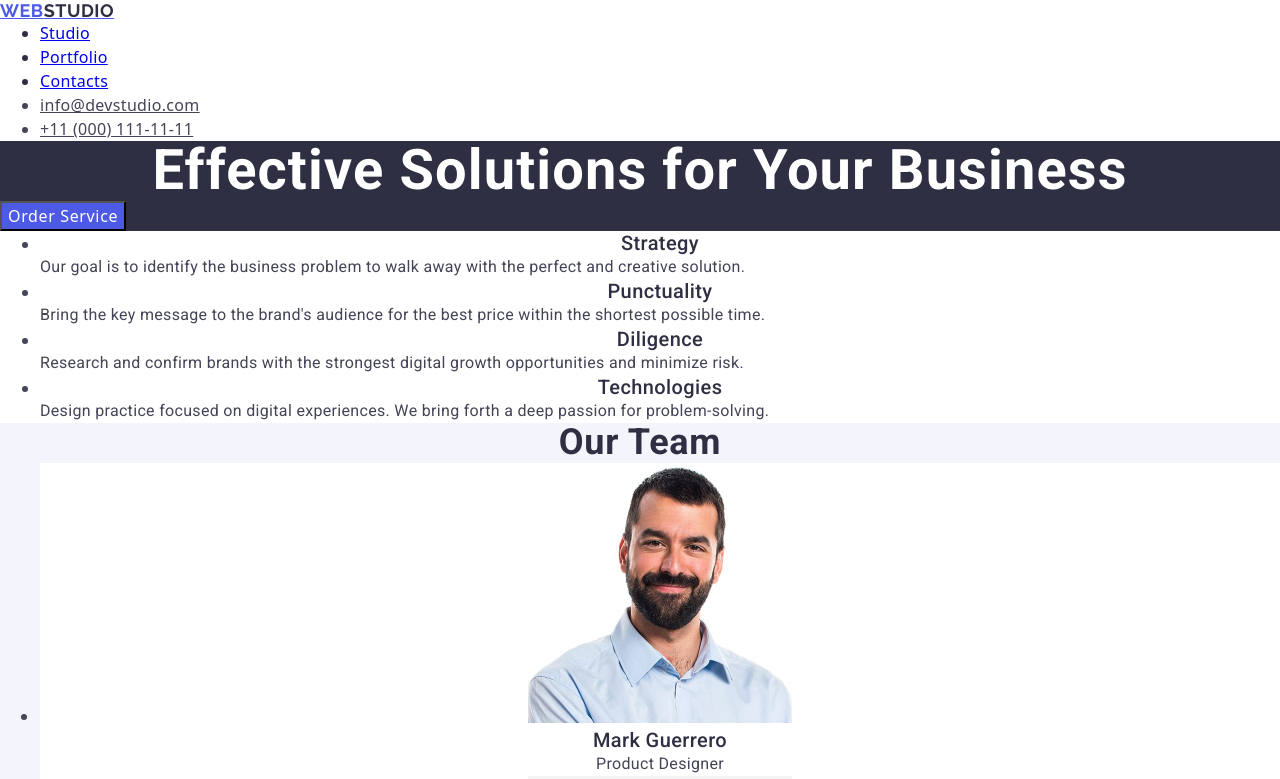
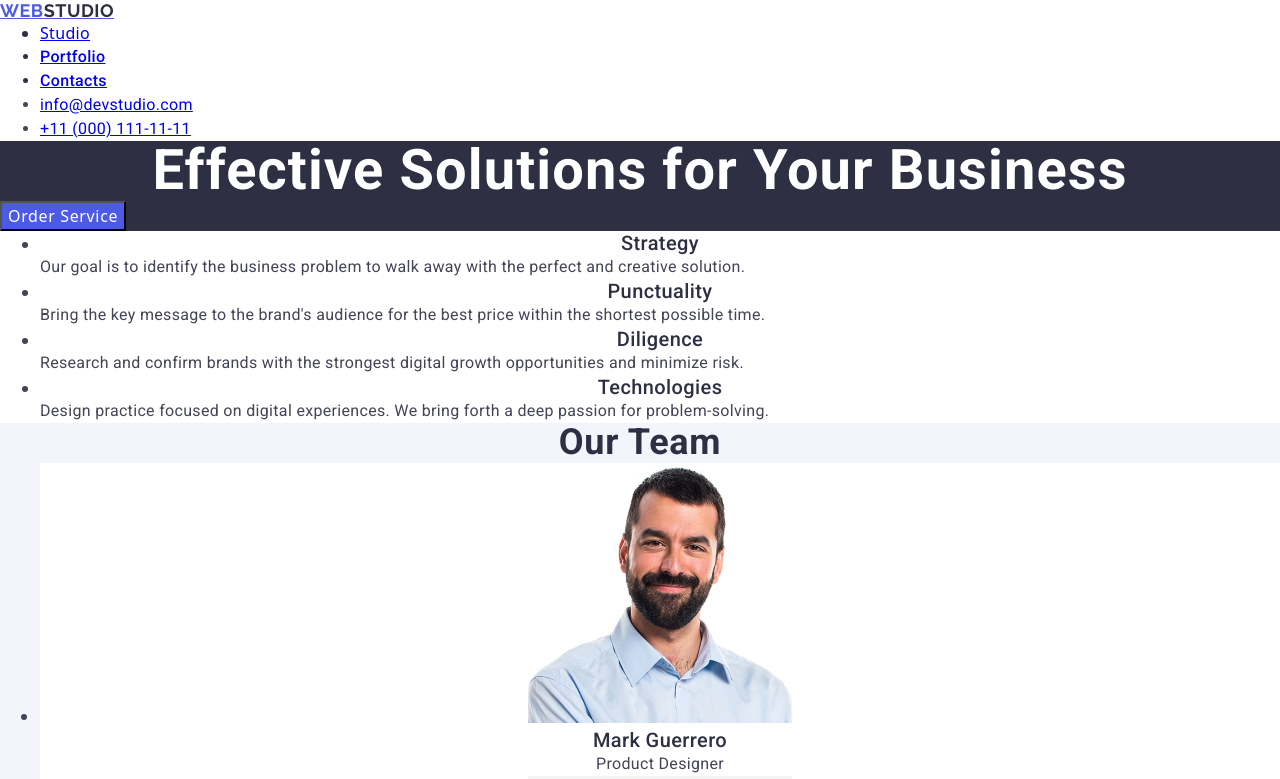
Before and after one commit to 123Vika321/goit-markup-hw-02, a website: page index.html in a window 1280 px wide. Shown: the top 779 px of the page. Drawn offline with nearby package versions, Linux system fonts and the light colour scheme.

Commit message:
error corect

```diff
--- a/css/styles.css
+++ b/css/styles.css
@@ -50,36 +50,48 @@ h3 {
   color: var(--navy-blue);
 }
 
-.header-navigation-list: a:hover {
-  color: var(--ocean);
-}
-
-.header-navigation-list: a:focus,
-.header-navigation-list: a:active {
-  color: var(--ocean);
-}
-
 .header-navigation-list {
   font-weight: 500;
   font-size: 16px;
   line-height: 150%;
   letter-spacing: 0.02em;
-  color: var(--grey);
+  color: var(--navy-blue);
+}
+
+.header-navigation-list a:hover,
+.header-navigation-list a:focus,
+.header-navigation-list a:active {
+  color: var(--ocean);
+}
+
+.header-navigation-list-next {
+  font-family: var(--font-family);
+  font-weight: 500;
+  font-size: 16px;
+  line-height: 150%;
+  letter-spacing: 0.02em;
+  color: var(--navy-blue);
+}
+
+.header-navigation-list-next a:hover {
+  color: var(--ocean);
 }
 
 .header-contacts-list {
   font-style: normal;
 }
 
-.header-contacts-item a {
-  color: var(--slate);
+.header-contacts-item {
+  font-family: var(--font-family);
+  font-weight: 400;
+  font-size: 16px;
   line-height: 150%;
   letter-spacing: 0.02em;
+  color: var(--slate);
 }
 
-.header-contacts-item:hover,
-.header-contacts-item:focus {
-  cursor: pointer;
+.header-contacts-item a:hover,
+.header-contacts-item a:focus {
   color: var(--ocean);
 }
 
--- a/index.html
+++ b/index.html
@@ -27,11 +27,11 @@
           <li class="header-navigation-list">
             <a href="./index.html">Studio</a>
           </li>
-          <li class="header-navigation-list">
+          <li class="header-navigation-list-next">
             <a href="#Portfolio">Portfolio</a>
           </li>
-          <li class="header-navigation-list">
-            <a href="#">Contacts</a>
+          <li class="header-navigation-list-next">
+            <a href="#Contacts">Contacts</a>
           </li>
         </ul>
       </nav>
```
